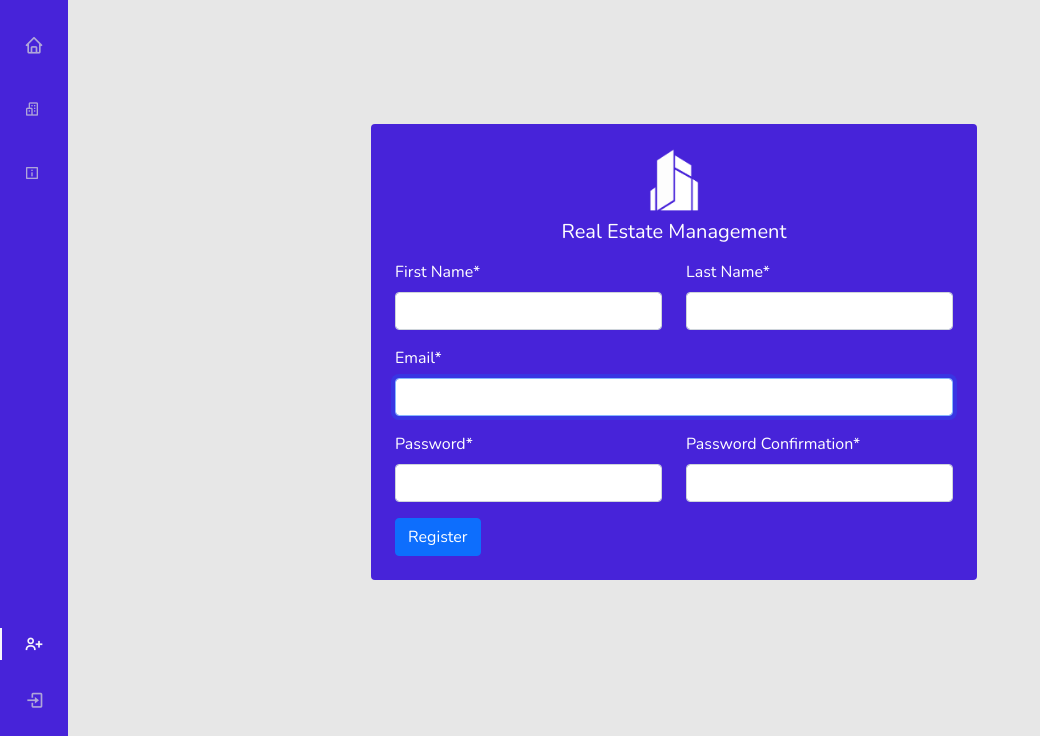
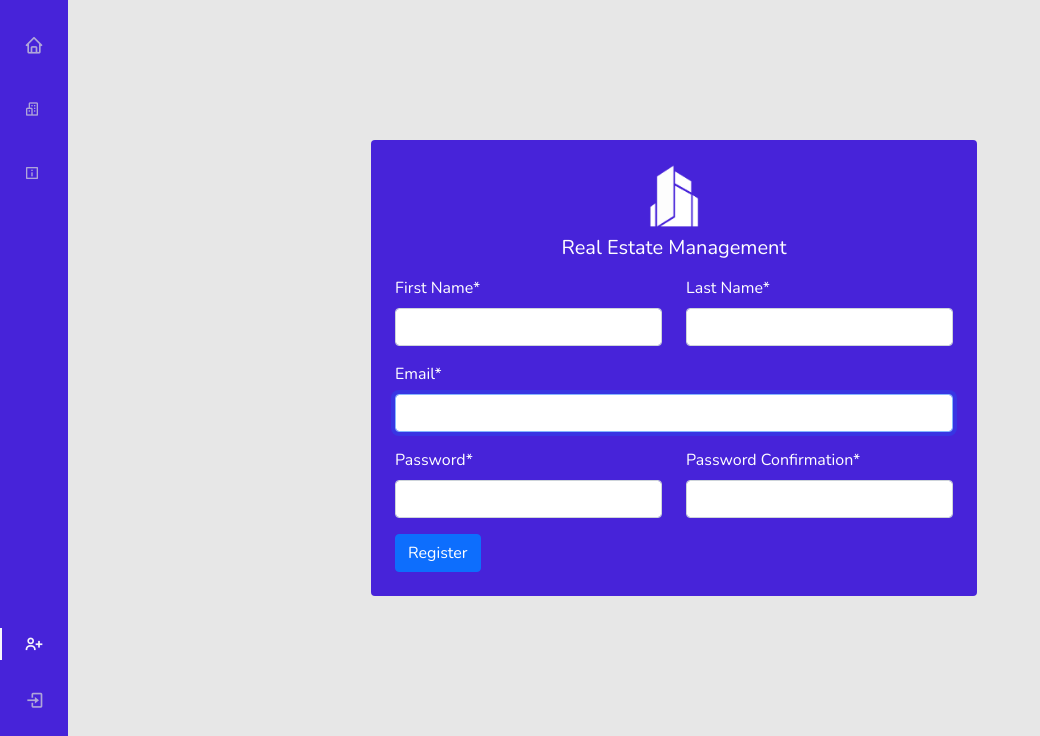
Before and after one commit to iamaliataie/django-real-estate-management, a Django app: page /accounts/register/ in a window 1280 px wide. Shown: the part 64-800 px from the top of the page, without its empty margins (0-1040 px from the left). Run offline with Django 4.2, Linux system fonts and the light colour scheme; some libraries are stand-ins or nearby versions.

Commit message:
register page modified

```diff
--- a/static/css/main.css
+++ b/static/css/main.css
@@ -163,7 +163,7 @@ a {
 }
 
 .login-container{
-  height: calc(100vh - calc(var(--header-height) + 3rem));
+  height: calc(100vh - calc(var(--header-height) + 1rem));
 }
 
 .bg-light {
--- a/templates/registration/register.html
+++ b/templates/registration/register.html
@@ -37,10 +37,10 @@
             <form method="post">
                 {% csrf_token %}
                 <div class="row ga-2">
-                    <div class="col-sm-6">
+                    <div class="col-6">
                         {{ form.first_name|as_crispy_field }}
                     </div>
-                    <div class="col-sm-6">
+                    <div class="col-6">
                         {{ form.last_name|as_crispy_field }}
                     </div>
                     <div class="col-12">
```
